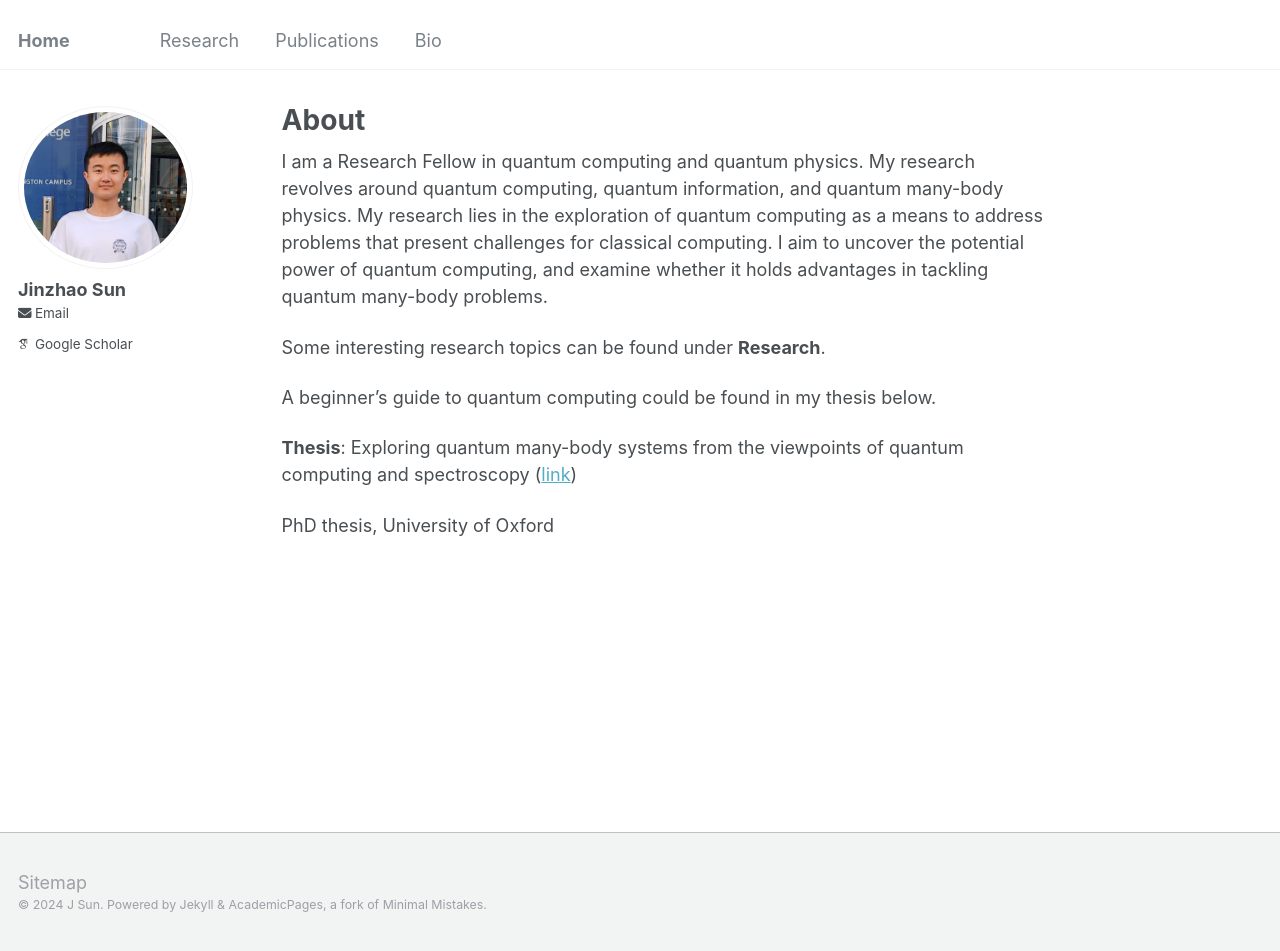
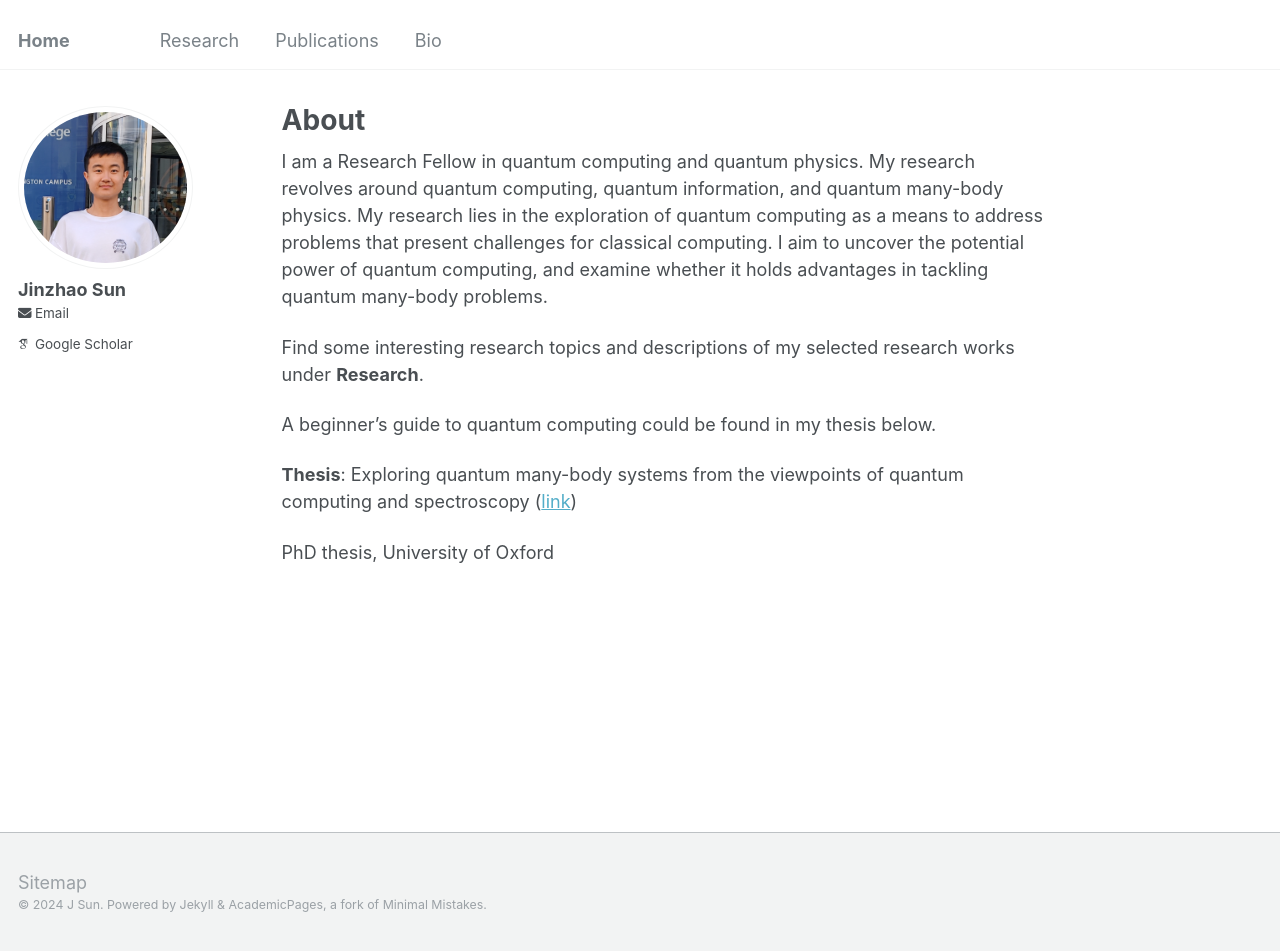
Before and after one commit to jinzhao-sun/jinzhao-sun.github.io, a Jekyll site: the page built from _pages/about.md, in a window 1280 px wide and 951 px high. Built offline with Jekyll 4.4.1, drawn with Linux system fonts in a browser that asks for light colours; some web fonts are replaced.

Commit message:
Update about.md

```diff
--- a/_pages/about.md
+++ b/_pages/about.md
@@ -10,7 +10,7 @@ redirect_from:
 
 I am a Research Fellow in quantum computing and quantum physics. My research revolves around quantum computing, quantum information, and quantum many-body physics. My research lies in the exploration of quantum computing as a means to address problems that present challenges for classical computing. I aim to uncover the potential power of quantum computing, and examine whether it holds advantages in tackling quantum many-body problems.
 
-Some interesting research topics can be found under **Research**.
+Find some interesting research topics and descriptions of my selected research works under **Research**.
 
 A beginner's guide to quantum computing could be found in my thesis below.
 
```
